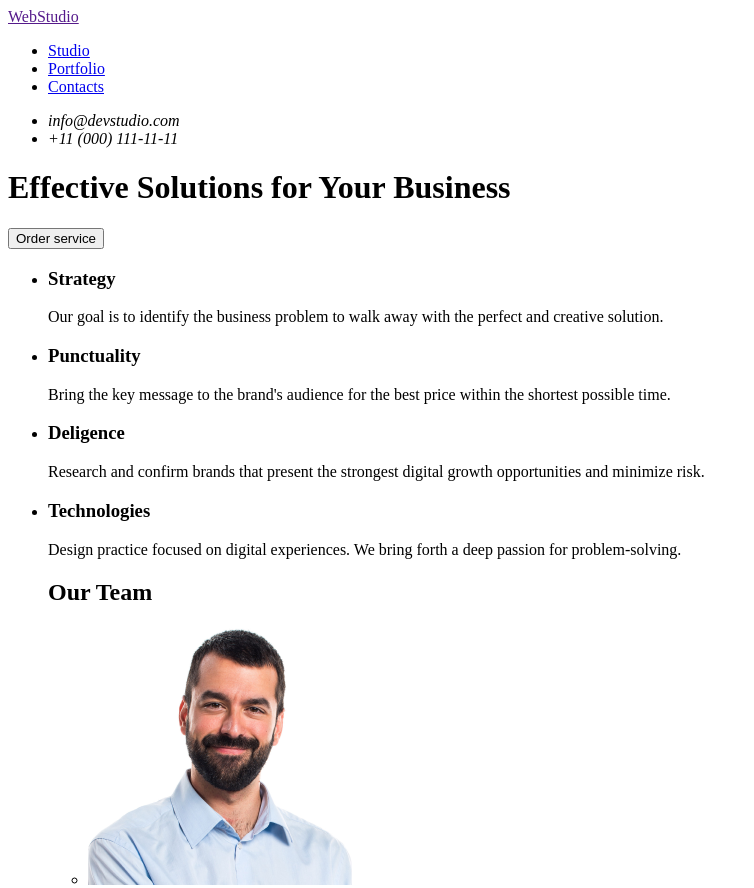
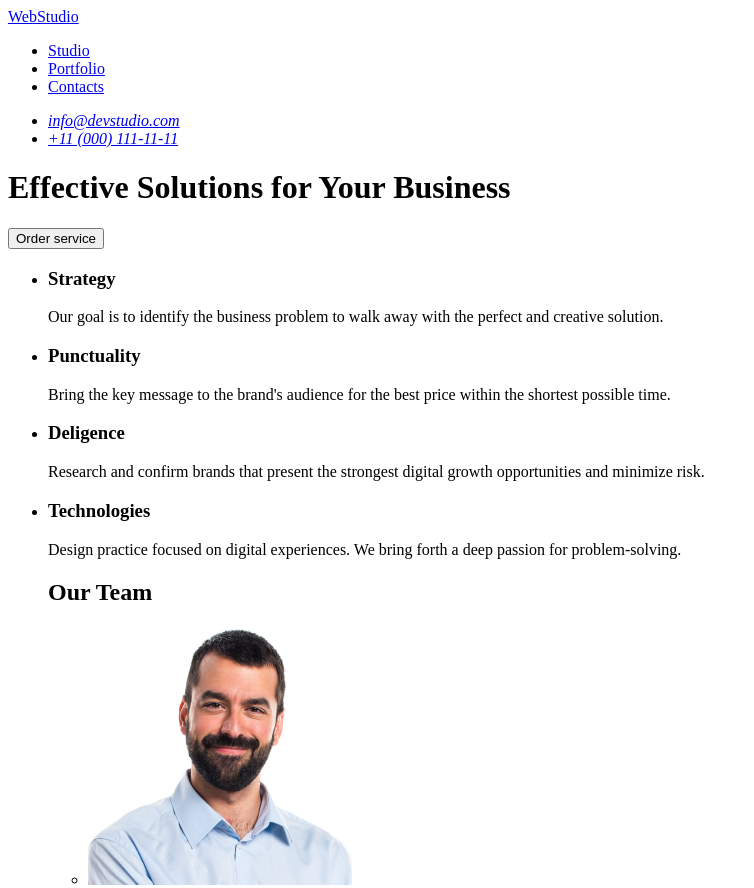
Before and after one commit to VadymVorobiov/goit-markup-hw-01, a plain HTML site: page index.html in a window 1280 px wide. Shown: the top 888 px of the page, without its empty margins (0-754 px from the left). Drawn offline with Linux system fonts and the light colour scheme.

Commit message:
Ошибки1

```diff
--- a/index.html
+++ b/index.html
@@ -7,18 +7,18 @@
   </head>
   <body>
     <header>
-      <a href="">WebStudio</a>
       <nav>
-        <ul>
-          <li><a href="#">Studio</a></li>
-          <li><a href="#">Portfolio</a></li>
-          <li><a href="#">Contacts</a></li>
-        </ul>
+        <a href="./index.html">WebStudio</a>
       </nav>
+      <ul>
+        <li><a href="#">Studio</a></li>
+        <li><a href="#">Portfolio</a></li>
+        <li><a href="#">Contacts</a></li>
+      </ul>
       <address>
         <ul>
-          <li><a href="mailto:info@devstudio.com"></a>info@devstudio.com</li>
-          <li><a href="tel:+110001111111"></a>+11 (000) 111-11-11</li>
+          <li><a href="mailto:info@devstudio.com">info@devstudio.com</a></li>
+          <li><a href="tel:+110001111111">+11 (000) 111-11-11</a></li>
         </ul>
       </address>
     </header>
@@ -93,7 +93,7 @@
       </ul>
     </main>
     <footer>
-      <a href="">WebStudio</a>
+      <a href="./index.html">WebStudio</a>
       <p>
         Increase the flow of customers and sales for your business with digital
         marketing & growth solutions.
```
